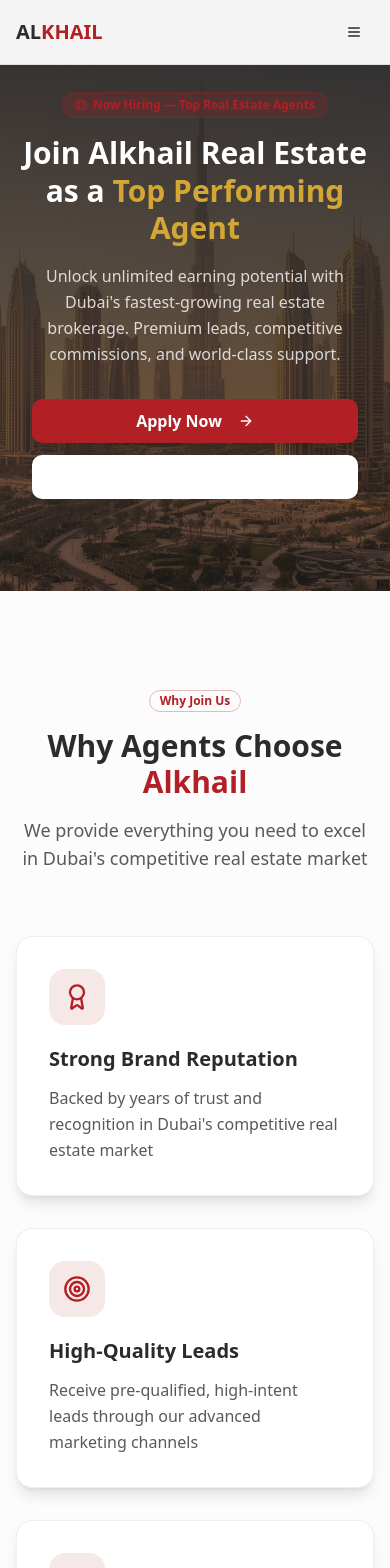
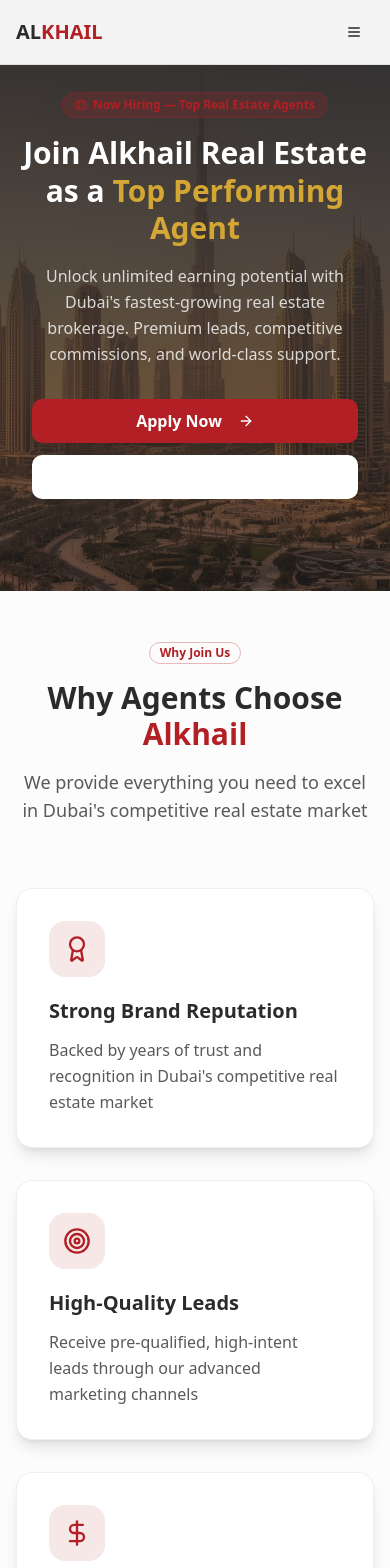
Before and after one commit to hashtagdigital-org/Al-KHAIL, a React (Vite) app: page /careers in a window 390 px wide. Shown: the top 1568 px of the page. Built offline with nearby package versions, Linux system fonts and the light colour scheme; the HTML template or start-up script is replaced by a standard one.

Commit message:
Preceding changes

```diff
--- a/src/pages/HiringAgentPage.tsx
+++ b/src/pages/HiringAgentPage.tsx
@@ -196,7 +196,7 @@ const HiringAgentPage = () => {
       </section>
 
       {/* ═══════════════ WHY JOIN ═══════════════ */}
-      <section id="why-join" className="py-24 bg-muted/30">
+      <section id="why-join" className="py-12 sm:py-16 md:py-24 bg-muted/30">
         <div className="container mx-auto px-4">
           <div className="text-center mb-16">
             <Badge variant="outline" className="mb-4 border-accent/30 text-accent">Why Join Us</Badge>
```
